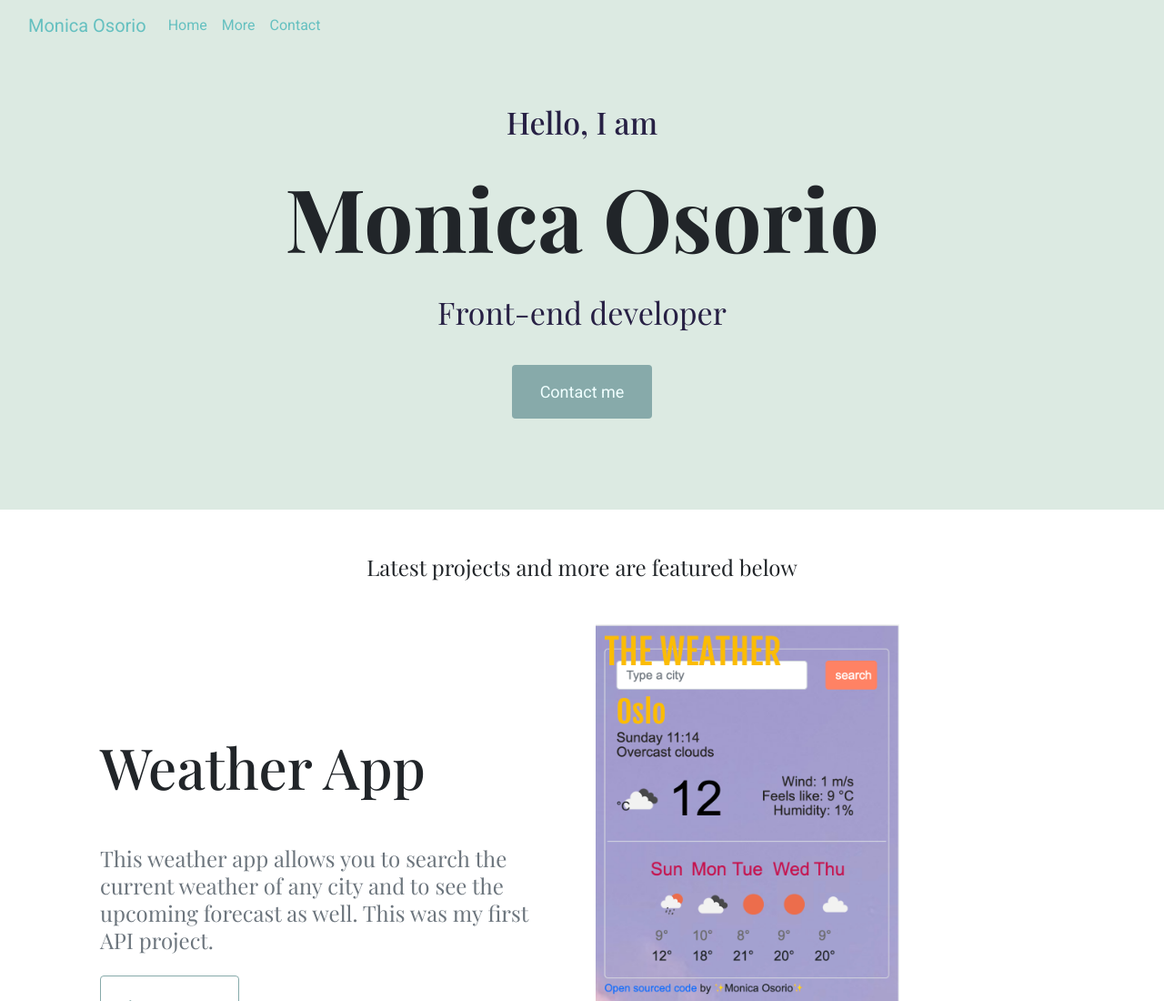
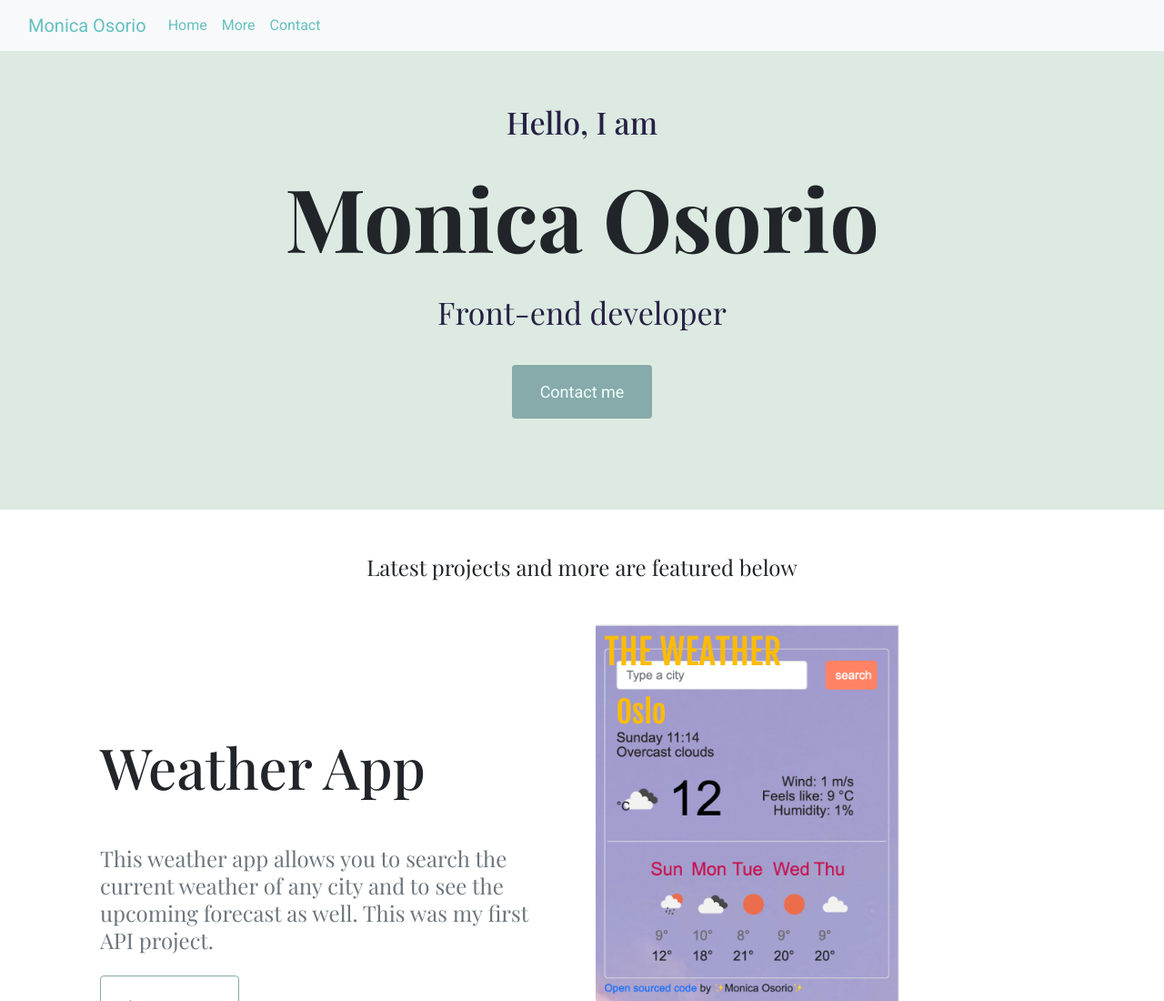
Before and after one commit to MoniOsorio/MO-portfolio, a plain HTML site: page index.html in a window 1280 px wide. Shown: the top 1100 px of the page at 91% size. Drawn offline with nearby package versions, Linux system fonts and the light colour scheme.

Commit message:
bg light

```diff
--- a/index.html
+++ b/index.html
@@ -16,7 +16,7 @@
     <title>Monica Osorio</title>
 </head>
 <body >
-    <nav class="navbar navbar-expand-lg fixed-top">
+    <nav class="navbar navbar-expand-lg bg-light fixed-top">
   <div class="container-fluid">
     <a class="navbar-brand" href="index.html">Monica Osorio</a>
     <button class="navbar-toggler" type="button" data-bs-toggle="collapse" data-bs-target="#navbarNavAltMarkup" aria-controls="navbarNavAltMarkup" aria-expanded="false" aria-label="Toggle navigation">
```
Also changed, not shown: 1 other file.
